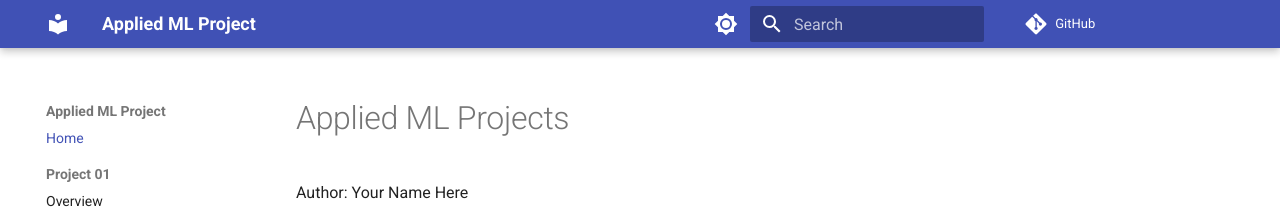
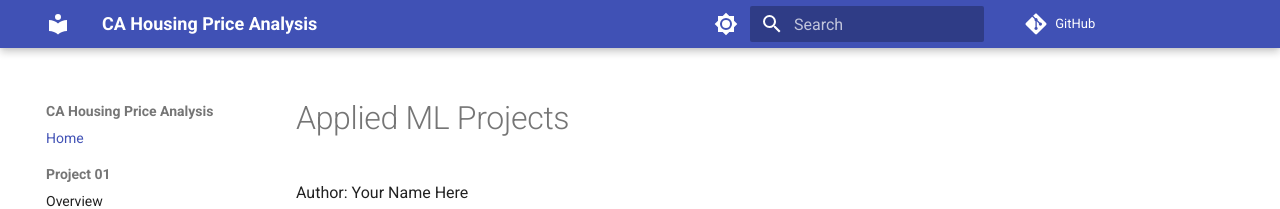
Before and after one commit to ss2jak/applied-ml-Jakiel, an MkDocs documentation site: the page built from docs/index.md, in a window 1280 px wide. Shown: the top 209 px of the page. Built offline with MkDocs 1.6.1 and Material for MkDocs 9.7.7, drawn with Linux system fonts in a browser that asks for light colours; comment, search, counter and statistics services are not loaded.

Commit message:
Personalize pyproject authors and mkdocs site settings

```diff
--- a/mkdocs.yml
+++ b/mkdocs.yml
@@ -6,11 +6,11 @@
 # TODO: Update site_description
 # TODO: Update site_author
 
-site_name: Applied ML Project
-site_url: https://denisecase.github.io/applied-ml-template/
-repo_url: https://github.com/denisecase/applied-ml-template
-site_description: Professional applied ML project
-site_author: Denise Case
+site_name: CA Housing Price Analysis
+site_url: https://ss2jak.github.io/applied-ml-Jakiel
+repo_url: https://github.com/ss2jak/applied-ml-Jakiel
+site_description: Predicting price of houses in CA
+site_author: Jakiel
 docs_dir: docs
 site_dir: site
 
```
